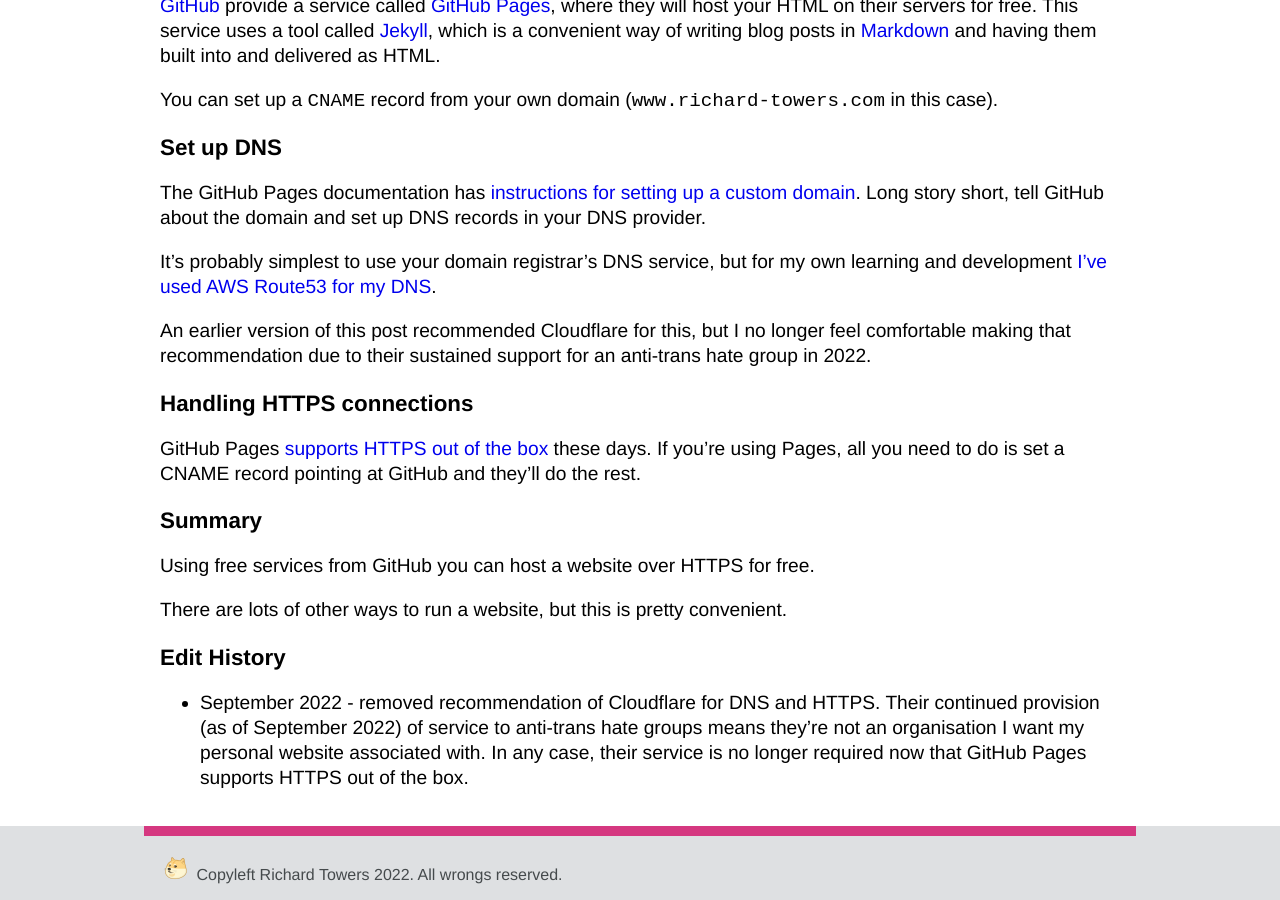
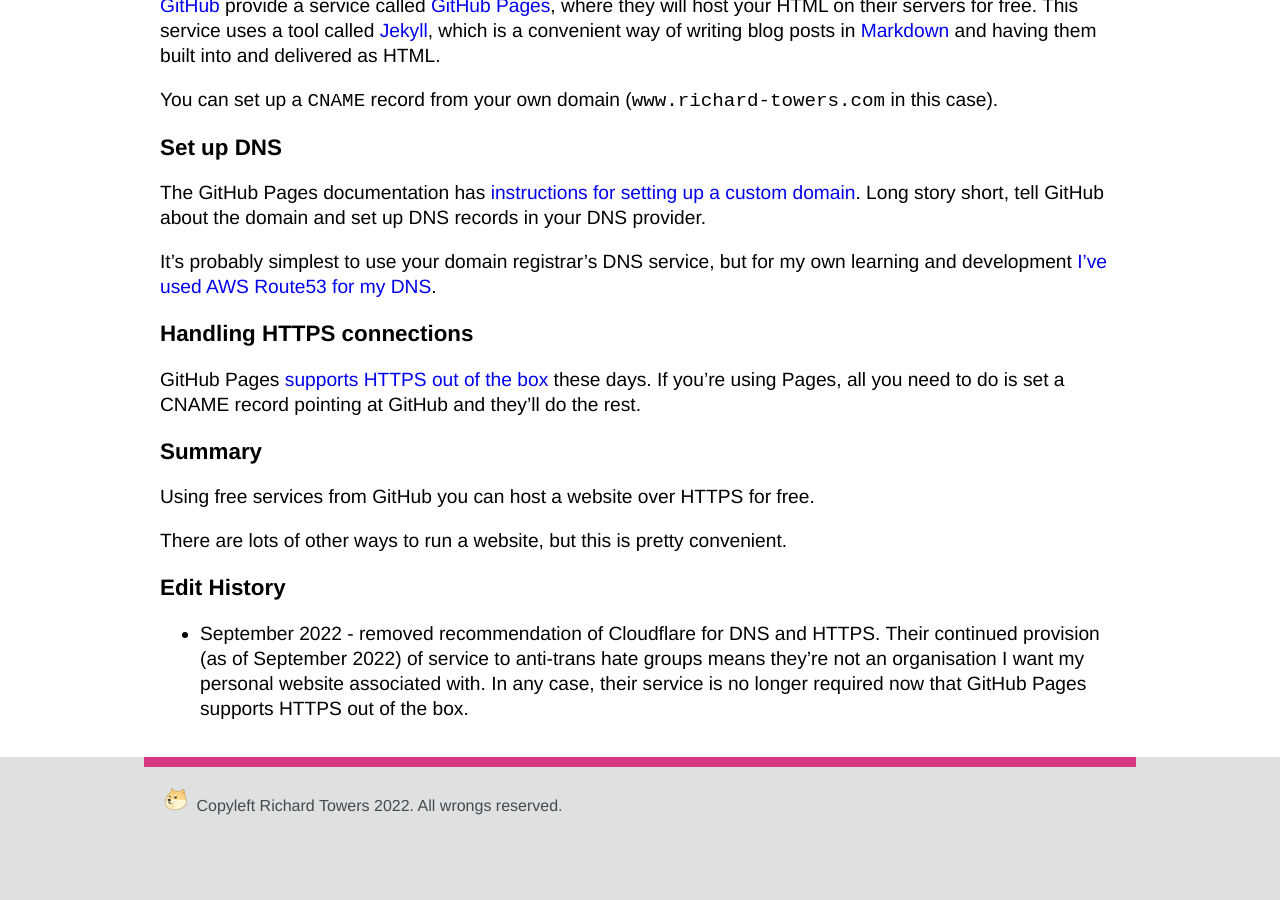
Before and after one commit to richardTowers/richardtowers.github.com, a Jekyll site: the page built from _posts/2017-12-28-how-this-site-was-built.md, in a window 1280 px wide and 900 px high, scrolled down 835 px. Built offline with Jekyll 4.4.1, drawn with Linux system fonts in a browser that asks for light colours; after the commit the page ends 1666 px from its top, so only the background shows below that.

Commit message:
Remove duplicate mention of Cloudflare

```diff
--- a/_posts/2017-12-28-how-this-site-was-built.md
+++ b/_posts/2017-12-28-how-this-site-was-built.md
@@ -71,10 +71,6 @@
 own learning and development [I've used AWS Route53 for my
 DNS](https://github.com/richardTowers/personal-aws/blob/main/richard-towers-com/route53.tf).
 
-An earlier version of this post recommended Cloudflare for this, but I no
-longer feel comfortable making that recommendation due to their sustained
-support for an anti-trans hate group in 2022.
-
 Handling HTTPS connections
 --------------------------
 
```
